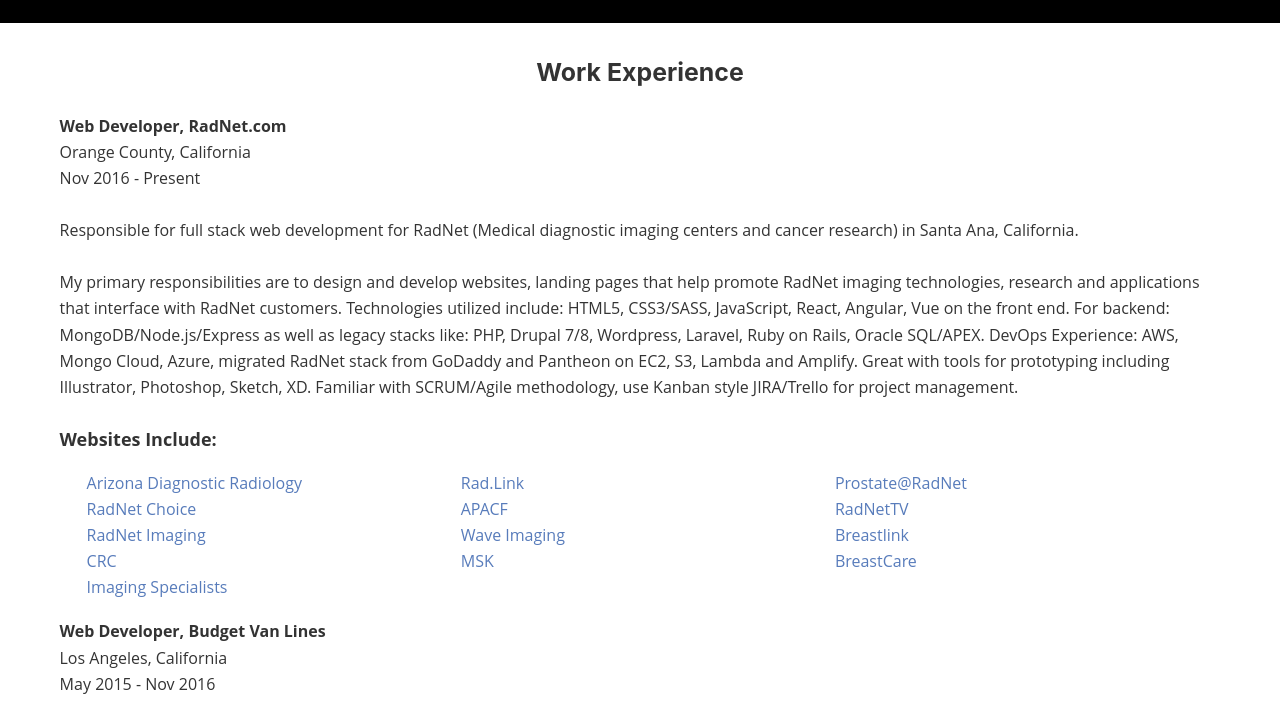
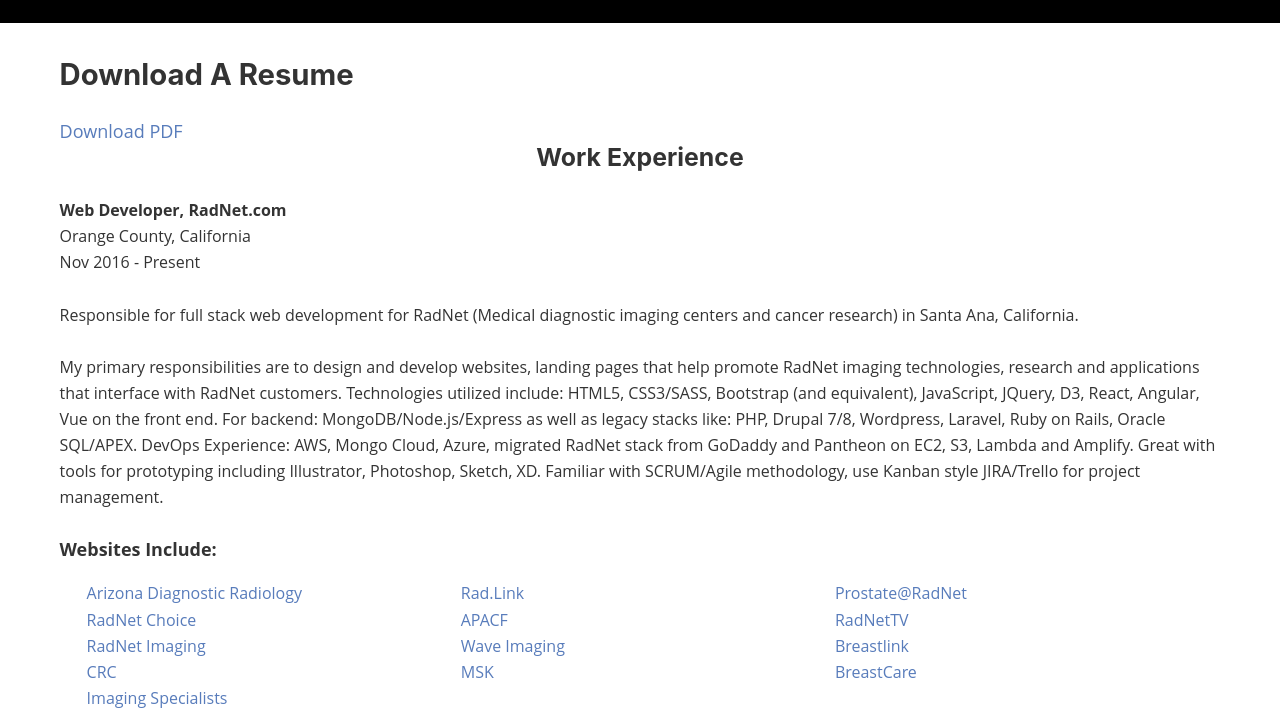
Before and after one commit to vijayxtreme/vstyle, a Gatsby site: page /experience in a window 1280 px wide. Shown: the part 55-775 px from the top of the page. Built offline with nearby package versions, Linux system fonts and the light colour scheme; Gatsby itself is replaced by a stand-in of ours.

Commit message:
Add DL Resume

```diff
--- a/src/pages/experience.js
+++ b/src/pages/experience.js
@@ -60,6 +60,10 @@
         <Layout>
             <SEO title="Experience"/>
             <section>
+                <h2>Download A Resume</h2>
+                <a href="https://docs.google.com/document/d/1P4o4uG0pgdirTWxu_5-2Buxg5UC36mXJRtFZMxQC7w4/edit?usp=sharing">Download PDF</a>
+            </section>
+            <section>
                 <h3 style={{textAlign:`center`}}>Work Experience</h3>
                 <p>
                     <strong>Web Developer, RadNet.com</strong>
@@ -67,7 +71,7 @@
                     <br />Nov 2016 - Present
                 </p>
                 <p>Responsible for full stack web development for RadNet (Medical diagnostic imaging centers and cancer research) in Santa Ana, California.</p>
-                <p>My primary responsibilities are to design and develop websites, landing pages that help promote RadNet imaging technologies, research and applications that interface with RadNet customers.   Technologies utilized include: HTML5, CSS3/SASS, JavaScript, React, Angular, Vue on the front end.  For backend:  MongoDB/Node.js/Express as well as legacy stacks like: PHP, Drupal 7/8, Wordpress, Laravel, Ruby on Rails, Oracle SQL/APEX. DevOps Experience: AWS, Mongo Cloud, Azure, migrated RadNet stack from GoDaddy and Pantheon on EC2, S3, Lambda and Amplify. Great with tools for prototyping including Illustrator, Photoshop, Sketch, XD.  Familiar with SCRUM/Agile methodology, use Kanban style JIRA/Trello for project management. </p>
+                <p>My primary responsibilities are to design and develop websites, landing pages that help promote RadNet imaging technologies, research and applications that interface with RadNet customers.   Technologies utilized include: HTML5, CSS3/SASS, Bootstrap (and equivalent), JavaScript, JQuery, D3, React, Angular, Vue on the front end.  For backend:  MongoDB/Node.js/Express as well as legacy stacks like: PHP, Drupal 7/8, Wordpress, Laravel, Ruby on Rails, Oracle SQL/APEX. DevOps Experience: AWS, Mongo Cloud, Azure, migrated RadNet stack from GoDaddy and Pantheon on EC2, S3, Lambda and Amplify. Great with tools for prototyping including Illustrator, Photoshop, Sketch, XD.  Familiar with SCRUM/Agile methodology, use Kanban style JIRA/Trello for project management. </p>
                 <div>
                     <strong>Websites Include:</strong>
                     <div className="grid">{radnetOutput}</div>
```
